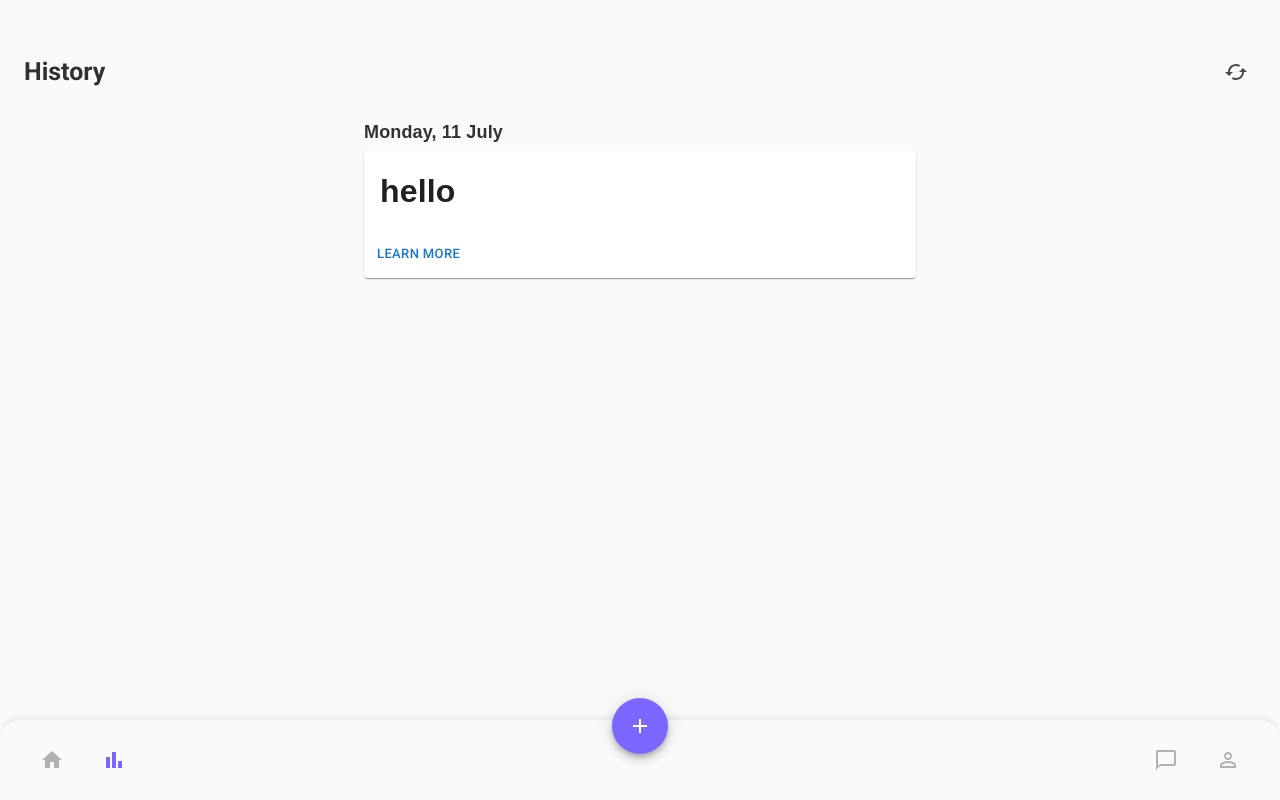
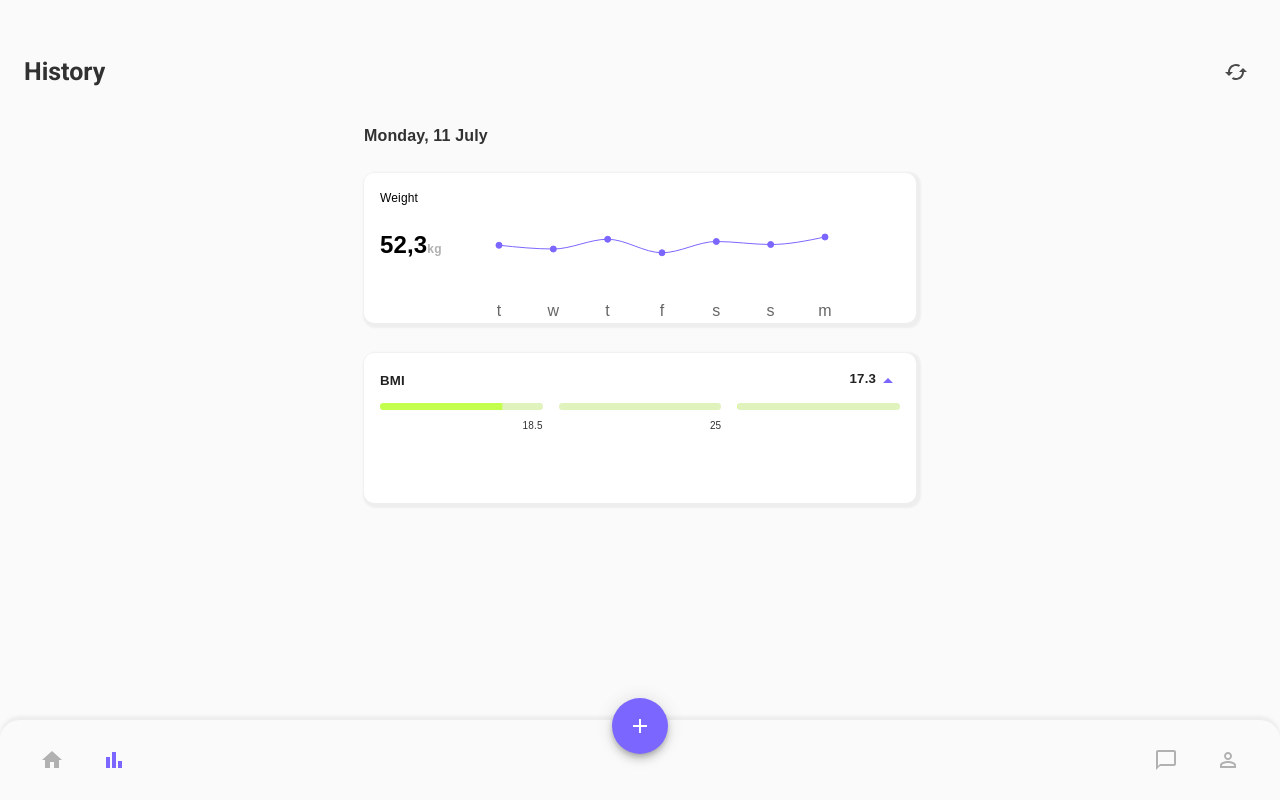
Before and after one commit to tfash09/Weight-App, a React (Create React App) app: page / in a window 1280 px wide. Both pictures are taken after a click on the button 114 px from the left and 760 px from the top of the page. Built offline with nearby package versions, Linux system fonts and the light colour scheme; a web font is replaced by a local one.

Commit message:
working on history bmi card

```diff
--- /dev/null
+++ b/src/components/historyBMI/index.js
@@ -0,0 +1,52 @@
+import React from 'react';
+import Box from '@mui/material/Box';
+import Card from '@mui/material/Card';
+import CardActions from '@mui/material/CardActions';
+import CardContent from '@mui/material/CardContent';
+import Button from '@mui/material/Button';
+import Typography from '@mui/material/Typography';
+import Grid from '@mui/material/Grid';
+import ArrowDropUpIcon from '@mui/icons-material/ArrowDropUp';
+import styles from './index.module.scss'
+import LinearProgress from '@mui/material/LinearProgress';
+
+
+export default function HistoryBMI(){
+    return(
+        <Card id='weightbmi' className={styles.weightbmi}>
+            <CardContent>
+                <Grid container spacing={2}>
+                    <Grid item xs={12}>
+                        <div className={styles.title}>
+                            <h5>BMI</h5>
+                            <div className={styles.figure}>
+                                <h5>17.3</h5>
+                                <ArrowDropUpIcon style={{color: '#7b66ff'}}/>
+                            </div>
+                        </div>
+                    </Grid>
+                </Grid>
+
+                <Grid container spacing={2}>
+                    <Grid item xs={4}>
+                        <Box style={{ width: '100%', mr: 1 }}>
+                            <LinearProgress variant="determinate" color="inherit" value={75} className={styles.progress} />
+                            <div className={styles.data}>18.5</div>
+                        </Box>
+                    </Grid>
+                    <Grid item xs={4}>
+                        <Box style={{ width: '100%', mr: 1 }}>
+                            <LinearProgress variant="determinate" color="inherit" value={0} className={styles.progress} />
+                            <div className={styles.data}>25</div>
+                        </Box>
+                    </Grid>
+                    <Grid item xs={4}>
+                        <Box style={{ width: '100%', mr: 1 }}>
+                            <LinearProgress variant="determinate" color="inherit" value={0} className={styles.progress} />
+                        </Box>
+                    </Grid>
+                </Grid>
+            </CardContent>
+        </Card>
+    )
+}
--- /dev/null
+++ b/src/components/historyBMI/index.module.scss
@@ -0,0 +1,35 @@
+@import '../../styles/scss/variables';
+
+.weightbmi{
+    margin-top: 30px;
+    border-radius: 10px;
+    box-shadow: 2px 2px 2px 3px #eee;
+    height: 150px
+}
+
+.title{
+    display: flex;
+    justify-content: space-between;
+    align-items: center;
+    margin-bottom: 10px;
+
+    .figure{
+        display: flex;
+        justify-content: space-between;
+    }
+}
+
+.progress{
+    height: 7px;
+    border-radius: 10px;
+    color: #C3FF4D;
+    background-color: #eee;
+}
+
+.data{
+    font-size: 10px;
+    text-align: right;
+    margin-top: 8px;
+    color: lighten($text-color, 0%);
+    font-weight: lighter;
+}
--- a/src/components/historyWeight/index.js
+++ b/src/components/historyWeight/index.js
@@ -5,18 +5,39 @@ import CardActions from '@mui/material/CardActions';
 import CardContent from '@mui/material/CardContent';
 import Button from '@mui/material/Button';
 import Typography from '@mui/material/Typography';
+import Grid from '@mui/material/Grid';
 
+import styles from './index.module.scss'
+
+import HistoryWeightChart from '../historyWeightChart';
 
 export default function HistoryWeight(){
     return(
-        <Card>
+        <>
+        <Card id='weight-chart' className={styles.weightchart}>
             <CardContent>
-                <h1>hello</h1>
+                <Grid container spacing={2}>
+                    <Grid item xs={12}>
+                        <div className={styles.title}>
+                            <h5>Weight</h5>
+                        </div>
+                    </Grid>
+                </Grid>
+
+                <Grid container spacing={2}>
+                    <Grid item xs={2}>
+                        <div className={styles.data}>
+                            <h3>52,3<span>kg</span></h3>
+                        </div>
+                    </Grid>
+
+                    <Grid item xs={9} className={styles.chart}>
+                        <HistoryWeightChart />
+                    </Grid>
+                </Grid>
             </CardContent>
+        </Card>
 
-            <CardActions>
-                <Button size="small">Learn More</Button>
-            </CardActions>
-        </Card>
+        </>
     )
 }
--- a/src/components/historyWeight/index.module.scss
+++ b/src/components/historyWeight/index.module.scss
@@ -1 +1,39 @@
 @import '../../styles/scss/variables';
+
+.weightchart{
+    margin-top: 10px;
+    border-radius: 10px;
+    box-shadow: 2px 2px 2px 3px #eee;
+    height: 150px
+}
+.title{
+
+    margin-bottom: 20px;
+
+    h5{
+        font-size: 12px;
+        font-weight: lighter;
+        color: darken($text-color, 100%);
+    }
+}
+
+.data{
+
+    // margin-right: 20px;
+
+    h3{
+        font-size: 24px;
+        font-weight: 900;
+        color: darken($text-color, 100%);
+    }
+
+    span{
+        font-size: 12px;
+        font-weight: lighter;
+        color: lighten($text-color, 50%);
+    }
+}
+
+.chart{
+    // margin-left: 20px !important;
+}
--- /dev/null
+++ b/src/components/historyWeightChart/index.js
@@ -0,0 +1,41 @@
+import React, { PureComponent } from 'react'
+import { LineChart, Line, XAxis, YAxis, CartesianGrid, Tooltip, Legend, ResponsiveContainer } from 'recharts';
+
+
+const data = [
+    {day: 't', weight: 69},
+    {day: 'w', weight: 64},
+    {day: 't', weight: 77},
+    {day: 'f', weight: 59},
+    {day: 's', weight: 74},
+    {day: 's', weight: 70},
+    {day: 'm', weight: 80}
+]
+
+
+export default class HistoryWeightChart extends PureComponent{
+
+    render(){
+        return(
+            <div>
+                <ResponsiveContainer width="100%" height={100}>
+                    <LineChart
+                        width={400}
+                        height={200}
+                        data={data}
+                        margin={{
+                        top: 10,
+                        right: 30,
+                        left: 30,
+                        bottom: 0,
+                        }}
+                    >
+                        <XAxis dataKey="day" />
+                        <Tooltip />
+                        <Line type="monotone" dataKey="weight" stroke="#7B66FF" fill="#7B66FF" />
+                    </LineChart>
+                </ResponsiveContainer>
+            </div>
+        )
+    }
+}
--- a/src/styles/scss/styles.scss
+++ b/src/styles/scss/styles.scss
@@ -54,3 +54,15 @@ a {
 ::-webkit-scrollbar-thumb:hover {
     background: #555;
 }
+
+#weight-chart .recharts-cartesian-axis-line{
+    display: none;
+}
+
+#weight-chart .recharts-cartesian-axis-tick-line{
+    display: none;
+}
+
+#weight-chart .recharts-text.recharts-cartesian-axis-tick-value tspan{
+    color: lighten($text-color, 80%) !important;
+}
--- a/src/webpages/history/index.js
+++ b/src/webpages/history/index.js
@@ -14,6 +14,7 @@ import BottomAppBar from '../../components/footerbar';
 import Grid from '@mui/material/Grid';
 
 import HistoryWeight from '../../components/historyWeight'
+import HistoryBMI from '../../components/historyBMI';
 
 
 
@@ -52,6 +53,8 @@ export default function History(){
 
                 <HistoryWeight />
 
+                <HistoryBMI />
+
             </Container>
 
             <BottomAppBar />
--- a/src/webpages/history/index.module.scss
+++ b/src/webpages/history/index.module.scss
@@ -22,11 +22,11 @@
 }
 
 .date{
-    margin: 15px 0 5px 0;
+    margin: 20px 0 15px 0;
 
     h3{
         color: $text-color;
         font-weight: 600;
-        font-size: 18px;
+        font-size: 16px;
     }
 }
```
